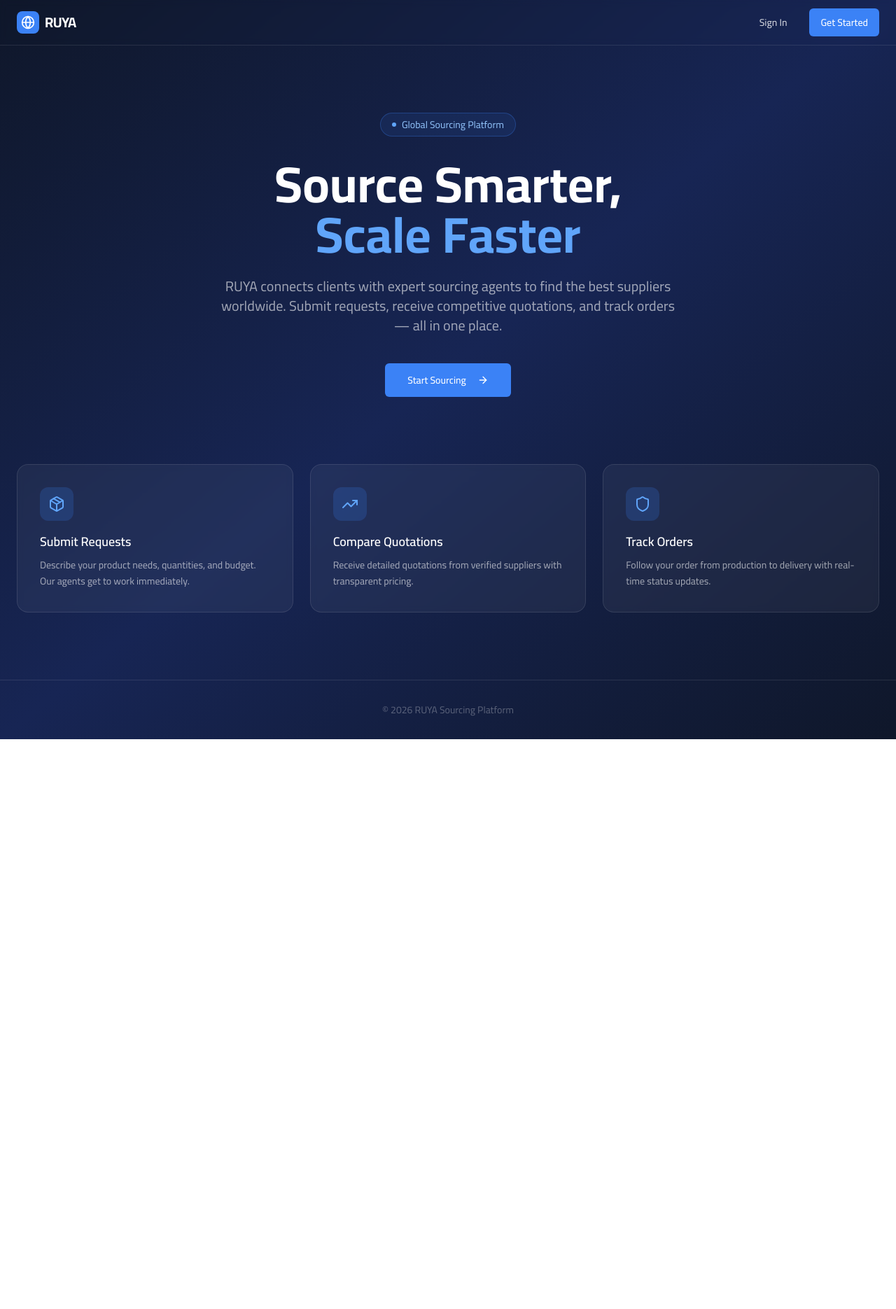
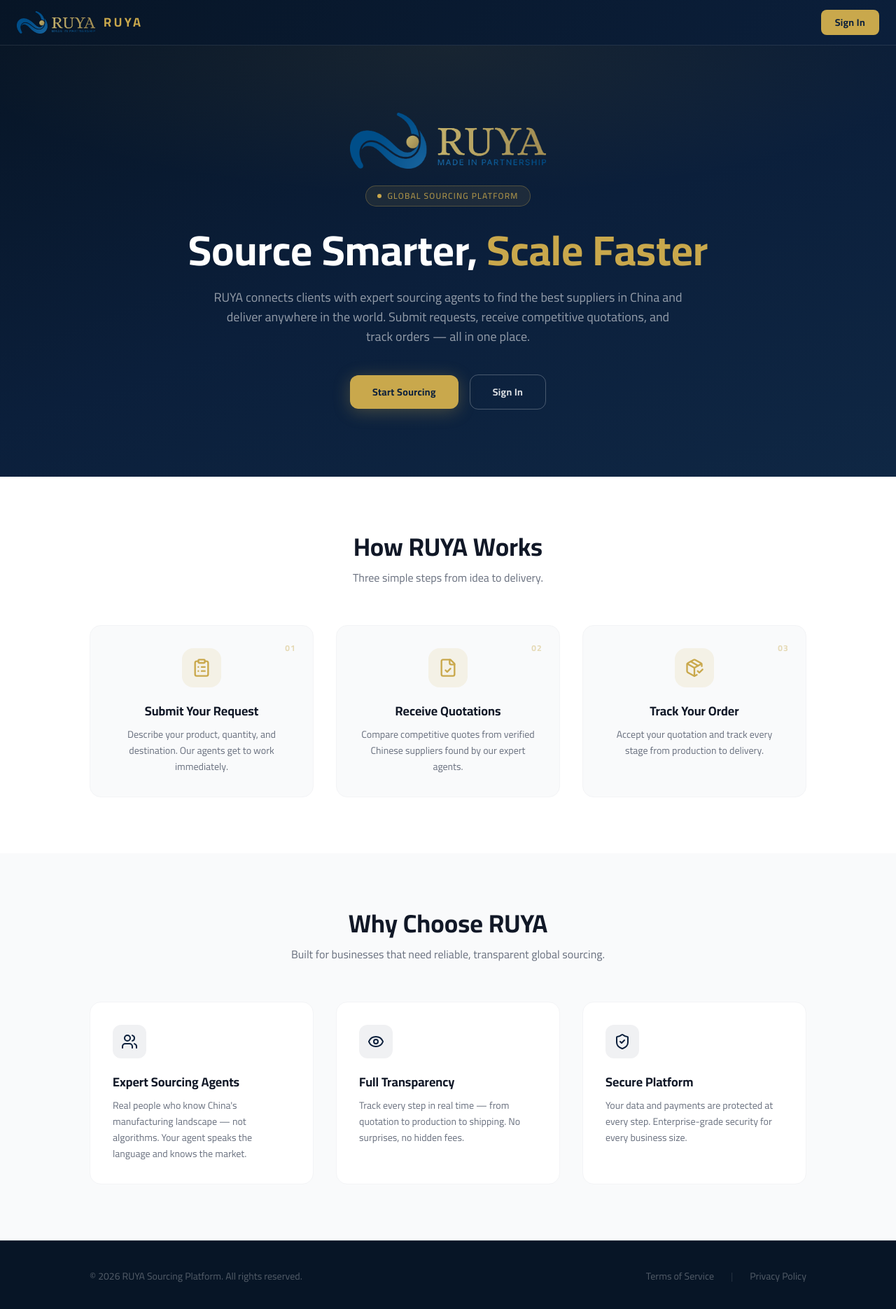
Before and after one commit to elforssa/ruya-sourcing, a Next.js app: page / in a window 1280 px wide. Shown: the top 1870 px of the page at 70% size. Before the commit the page ends 1056 px from the top, so only its background shows below. Built offline with nearby package versions, Linux system fonts and the light colour scheme.

Commit message:
feat: new homepage, logo.png everywhere, replace R placeholder on login/register/sidebar

```diff
--- a/app/auth/login/page.tsx
+++ b/app/auth/login/page.tsx
@@ -69,10 +69,7 @@ function LoginForm() {
 
         {/* Logo */}
         <div className="text-center mb-10">
-          <div className="inline-flex items-center justify-center w-16 h-16 rounded-2xl mb-5"
-            style={{ background: "rgba(201,168,76,0.12)", border: "1px solid rgba(201,168,76,0.3)" }}>
-            <span className="text-2xl font-bold" style={{ color: "#C9A84C" }}>R</span>
-          </div>
+          <img src="/logo.png" alt="RUYA" className="h-16 w-auto mx-auto mb-5" />
           <h1
             className="text-5xl font-bold tracking-[0.3em]"
             style={{ color: "#C9A84C", textShadow: "0 0 40px rgba(201,168,76,0.3)" }}
--- a/app/auth/register/page.tsx
+++ b/app/auth/register/page.tsx
@@ -90,12 +90,7 @@ export default function RegisterPage() {
 
         {/* Logo */}
         <div className="text-center mb-8">
-          <div
-            className="inline-flex items-center justify-center w-14 h-14 rounded-2xl mb-4"
-            style={{ background: "rgba(201,168,76,0.12)", border: "1px solid rgba(201,168,76,0.3)" }}
-          >
-            <span className="text-xl font-bold" style={{ color: "#C9A84C" }}>R</span>
-          </div>
+          <img src="/logo.png" alt="RUYA" className="h-14 w-auto mx-auto mb-4" />
           <h1
             className="text-4xl font-bold tracking-[0.3em]"
             style={{ color: "#C9A84C", textShadow: "0 0 40px rgba(201,168,76,0.3)" }}
--- a/app/page.tsx
+++ b/app/page.tsx
@@ -1,97 +1,197 @@
 import Link from "next/link";
-import { Button } from "@/components/ui/button";
-import { ArrowRight, Globe, Package, TrendingUp, Shield } from "lucide-react";
+import { ClipboardList, FileCheck, PackageCheck, Users, Eye, ShieldCheck } from "lucide-react";
 
 export default function HomePage() {
   return (
-    <div className="min-h-screen bg-gradient-to-br from-slate-900 via-blue-950 to-slate-900">
-      <header className="border-b border-white/10 backdrop-blur-sm">
+    <div className="min-h-screen">
+
+      {/* ── Navbar ── */}
+      <header style={{ background: "linear-gradient(135deg, #071526 0%, #0B1F3B 100%)" }}
+        className="sticky top-0 z-50 border-b border-white/10 backdrop-blur-sm">
         <div className="container mx-auto flex h-16 items-center justify-between px-6">
-          <div className="flex items-center gap-2">
-            <div className="h-8 w-8 rounded-lg bg-blue-500 flex items-center justify-center">
-              <Globe className="h-5 w-5 text-white" />
+          {/* Logo */}
+          <div className="flex items-center gap-3">
+            <img src="/logo.png" alt="RUYA" className="h-8 w-auto" />
+            <span className="text-lg font-bold tracking-[0.2em]" style={{ color: "#C9A84C" }}>
+              RUYA
+            </span>
           </div>
-            <span className="text-xl font-bold text-white tracking-tight">RUYA</span>
-          </div>
-          <nav className="flex items-center gap-4">
-            <Link href="/login">
-              <Button variant="ghost" className="text-white/80 hover:text-white hover:bg-white/10">
+          {/* CTA */}
+          <Link
+            href="/auth/login"
+            className="rounded-lg px-5 py-2 text-sm font-bold tracking-wide transition-all"
+            style={{ background: "#C9A84C", color: "#0B1F3B" }}
+          >
             Sign In
-              </Button>
           </Link>
-            <Link href="/login">
-              <Button className="bg-blue-500 hover:bg-blue-600 text-white">
-                Get Started
-              </Button>
-            </Link>
-          </nav>
         </div>
       </header>
 
-      <main>
-        <section className="container mx-auto px-6 py-24 text-center">
-          <div className="inline-flex items-center gap-2 rounded-full border border-blue-500/30 bg-blue-500/10 px-4 py-1.5 text-sm text-blue-300 mb-8">
-            <span className="h-1.5 w-1.5 rounded-full bg-blue-400" />
+      {/* ── Section 1: Hero ── */}
+      <section
+        className="relative overflow-hidden py-24 px-6 text-center"
+        style={{ background: "linear-gradient(160deg, #071526 0%, #0B1F3B 50%, #0F2744 100%)" }}
+      >
+        {/* Subtle radial glow */}
+        <div
+          className="pointer-events-none absolute inset-0"
+          style={{
+            background: "radial-gradient(ellipse 80% 50% at 50% 0%, rgba(201,168,76,0.08) 0%, transparent 70%)",
+          }}
+        />
+
+        <div className="relative mx-auto max-w-3xl">
+          {/* Logo */}
+          <img src="/logo.png" alt="RUYA" className="h-20 w-auto mx-auto mb-6" />
+
+          {/* Badge */}
+          <div
+            className="inline-flex items-center gap-2 rounded-full px-4 py-1.5 text-xs font-medium tracking-widest uppercase mb-8"
+            style={{ background: "rgba(201,168,76,0.1)", border: "1px solid rgba(201,168,76,0.3)", color: "rgba(201,168,76,0.85)" }}
+          >
+            <span className="h-1.5 w-1.5 rounded-full" style={{ background: "#C9A84C" }} />
             Global Sourcing Platform
           </div>
-          <h1 className="text-5xl md:text-7xl font-bold text-white mb-6 leading-tight">
-            Source Smarter,<br />
-            <span className="text-blue-400">Scale Faster</span>
+
+          <h1 className="text-4xl sm:text-5xl md:text-6xl font-bold text-white mb-6 leading-tight">
+            Source Smarter,{" "}
+            <span style={{ color: "#C9A84C" }}>Scale Faster</span>
           </h1>
-          <p className="text-lg md:text-xl text-white/60 max-w-2xl mx-auto mb-10">
-            RUYA connects clients with expert sourcing agents to find the best suppliers worldwide.
-            Submit requests, receive competitive quotations, and track orders — all in one place.
+
+          <p className="text-base sm:text-lg text-white/55 max-w-2xl mx-auto mb-10 leading-relaxed">
+            RUYA connects clients with expert sourcing agents to find the best suppliers in China
+            and deliver anywhere in the world. Submit requests, receive competitive quotations,
+            and track orders — all in one place.
           </p>
-          <div className="flex flex-wrap items-center justify-center gap-4">
-            <Link href="/login">
-              <Button size="lg" className="bg-blue-500 hover:bg-blue-600 text-white h-12 px-8">
-                Start Sourcing <ArrowRight className="ml-2 h-5 w-5" />
-              </Button>
+
+          <div className="flex flex-col sm:flex-row items-center justify-center gap-4">
+            <Link
+              href="/auth/register"
+              className="w-full sm:w-auto rounded-xl px-8 py-3.5 text-sm font-bold tracking-wide transition-all shadow-lg"
+              style={{ background: "#C9A84C", color: "#0B1F3B", boxShadow: "0 4px 24px rgba(201,168,76,0.3)" }}
+            >
+              Start Sourcing
             </Link>
+            <Link
+              href="/auth/login"
+              className="w-full sm:w-auto rounded-xl px-8 py-3.5 text-sm font-bold tracking-wide transition-all"
+              style={{ border: "1px solid rgba(255,255,255,0.25)", color: "rgba(255,255,255,0.85)" }}
+            >
+              Sign In
+            </Link>
+          </div>
         </div>
       </section>
 
-        <section className="container mx-auto px-6 pb-24">
-          <div className="grid grid-cols-1 md:grid-cols-3 gap-6">
+      {/* ── Section 2: How It Works ── */}
+      <section className="bg-white py-20 px-6">
+        <div className="mx-auto max-w-5xl">
+          <div className="text-center mb-14">
+            <h2 className="text-3xl sm:text-4xl font-bold text-gray-900 mb-3">How RUYA Works</h2>
+            <p className="text-gray-500 max-w-xl mx-auto">Three simple steps from idea to delivery.</p>
+          </div>
+
+          <div className="grid grid-cols-1 md:grid-cols-3 gap-8">
             {[
               {
-                icon: Package,
-                title: "Submit Requests",
-                desc: "Describe your product needs, quantities, and budget. Our agents get to work immediately.",
+                step: "01",
+                icon: ClipboardList,
+                title: "Submit Your Request",
+                desc: "Describe your product, quantity, and destination. Our agents get to work immediately.",
               },
               {
-                icon: TrendingUp,
-                title: "Compare Quotations",
-                desc: "Receive detailed quotations from verified suppliers with transparent pricing.",
+                step: "02",
+                icon: FileCheck,
+                title: "Receive Quotations",
+                desc: "Compare competitive quotes from verified Chinese suppliers found by our expert agents.",
               },
               {
-                icon: Shield,
-                title: "Track Orders",
-                desc: "Follow your order from production to delivery with real-time status updates.",
+                step: "03",
+                icon: PackageCheck,
+                title: "Track Your Order",
+                desc: "Accept your quotation and track every stage from production to delivery.",
               },
-            ].map(({ icon: Icon, title, desc }) => (
+            ].map(({ step, icon: Icon, title, desc }) => (
+              <div key={step} className="relative rounded-2xl border border-gray-100 bg-gray-50 p-8 text-center hover:shadow-md transition-shadow">
                 <div
-                key={title}
-                className="rounded-2xl border border-white/10 bg-white/5 p-8 backdrop-blur-sm hover:bg-white/10 transition-colors"
+                  className="inline-flex h-14 w-14 items-center justify-center rounded-2xl mb-5"
+                  style={{ background: "rgba(201,168,76,0.12)" }}
                 >
-                <div className="mb-4 inline-flex h-12 w-12 items-center justify-center rounded-xl bg-blue-500/20">
-                  <Icon className="h-6 w-6 text-blue-400" />
+                  <Icon className="h-7 w-7" style={{ color: "#C9A84C" }} />
                 </div>
-                <h3 className="text-lg font-semibold text-white mb-2">{title}</h3>
-                <p className="text-white/60 text-sm leading-relaxed">{desc}</p>
+                <div
+                  className="absolute top-6 right-6 text-xs font-bold tracking-widest"
+                  style={{ color: "rgba(201,168,76,0.4)" }}
+                >
+                  {step}
+                </div>
+                <h3 className="text-lg font-bold text-gray-900 mb-2">{title}</h3>
+                <p className="text-sm text-gray-500 leading-relaxed">{desc}</p>
               </div>
             ))}
           </div>
+        </div>
       </section>
 
+      {/* ── Section 3: Why Choose RUYA ── */}
+      <section className="bg-gray-50 py-20 px-6">
+        <div className="mx-auto max-w-5xl">
+          <div className="text-center mb-14">
+            <h2 className="text-3xl sm:text-4xl font-bold text-gray-900 mb-3">Why Choose RUYA</h2>
+            <p className="text-gray-500 max-w-xl mx-auto">Built for businesses that need reliable, transparent global sourcing.</p>
+          </div>
 
-      </main>
+          <div className="grid grid-cols-1 md:grid-cols-3 gap-8">
+            {[
+              {
+                icon: Users,
+                title: "Expert Sourcing Agents",
+                desc: "Real people who know China's manufacturing landscape — not algorithms. Your agent speaks the language and knows the market.",
+              },
+              {
+                icon: Eye,
+                title: "Full Transparency",
+                desc: "Track every step in real time — from quotation to production to shipping. No surprises, no hidden fees.",
+              },
+              {
+                icon: ShieldCheck,
+                title: "Secure Platform",
+                desc: "Your data and payments are protected at every step. Enterprise-grade security for every business size.",
+              },
+            ].map(({ icon: Icon, title, desc }) => (
+              <div key={title} className="rounded-2xl bg-white border border-gray-100 p-8 hover:shadow-md transition-shadow">
+                <div
+                  className="inline-flex h-12 w-12 items-center justify-center rounded-xl mb-5"
+                  style={{ background: "rgba(11,31,59,0.06)" }}
+                >
+                  <Icon className="h-6 w-6" style={{ color: "#0B1F3B" }} />
+                </div>
+                <h3 className="text-lg font-bold text-gray-900 mb-2">{title}</h3>
+                <p className="text-sm text-gray-500 leading-relaxed">{desc}</p>
+              </div>
+            ))}
+          </div>
+        </div>
+      </section>
 
-      <footer className="border-t border-white/10 py-8">
-        <div className="container mx-auto px-6 text-center text-white/30 text-sm">
-          © {new Date().getFullYear()} RUYA Sourcing Platform
+      {/* ── Footer ── */}
+      <footer style={{ background: "#071526" }} className="py-10 px-6 border-t border-white/10">
+        <div className="mx-auto max-w-5xl flex flex-col sm:flex-row items-center justify-between gap-4">
+          <p className="text-sm" style={{ color: "rgba(255,255,255,0.3)" }}>
+            © {new Date().getFullYear()} RUYA Sourcing Platform. All rights reserved.
+          </p>
+          <div className="flex items-center gap-6 text-sm" style={{ color: "rgba(255,255,255,0.3)" }}>
+            <Link href="/legal/terms" className="hover:text-white/60 transition-colors">
+              Terms of Service
+            </Link>
+            <span style={{ color: "rgba(255,255,255,0.12)" }}>|</span>
+            <Link href="/legal/privacy" className="hover:text-white/60 transition-colors">
+              Privacy Policy
+            </Link>
+          </div>
         </div>
       </footer>
+
     </div>
   );
 }
--- a/components/sidebar.tsx
+++ b/components/sidebar.tsx
@@ -55,17 +55,7 @@ const ROLE_COLOR: Record<string, string> = {
 function RuyaLogo() {
   return (
     <div className="flex items-center gap-2.5">
-      <div
-        className="flex h-9 w-9 items-center justify-center rounded-xl shrink-0"
-        style={{ background: "linear-gradient(135deg, #0B1F3A 0%, #1a3660 100%)" }}
-      >
-        <span
-          className="text-sm font-bold tracking-widest"
-          style={{ color: "#C9A84C", fontFamily: "var(--font-cairo), Cairo, sans-serif" }}
-        >
-          ر
-        </span>
-      </div>
+      <img src="/logo.png" alt="RUYA" className="h-8 w-auto shrink-0" />
       <div className="flex flex-col leading-none">
         <span
           className="text-lg font-bold tracking-widest"
```
Also changed, not shown: public/LOGO (1).png (added), public/logo.png (added). Lines whose indentation alone changed are shown as unchanged.
